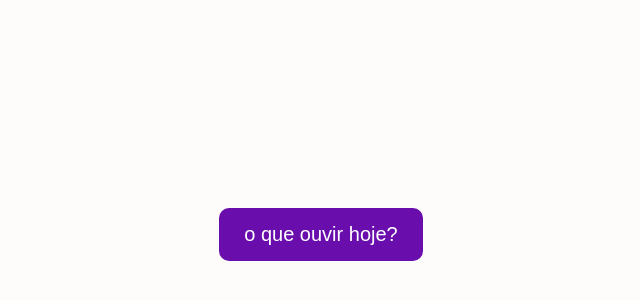
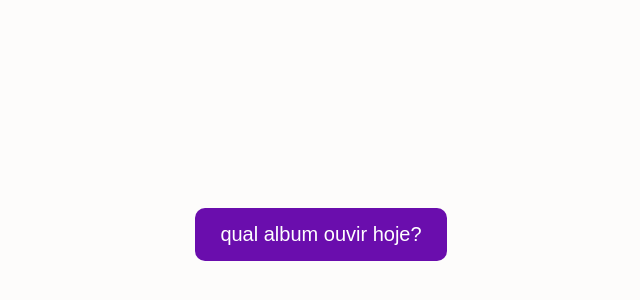
Before and after one commit to rdoriog/albumdehoje, a plain HTML site: page index.html in a window 1280 px wide. Shown: the part 166-466 px from the top of the page, without its empty margins (319-959 px from the left). Drawn offline with Linux system fonts and the light colour scheme.

Commit message:
Update index.html

```diff
--- a/index.html
+++ b/index.html
@@ -51,7 +51,7 @@
 </head>
 <body>
   <div id="container">
-    <button id="btn">o que ouvir hoje?</button>
+    <button id="btn">qual album ouvir hoje?</button>
 
     <div id="album">
       <img id="capa" src="" alt="Capa do Álbum" />
```
